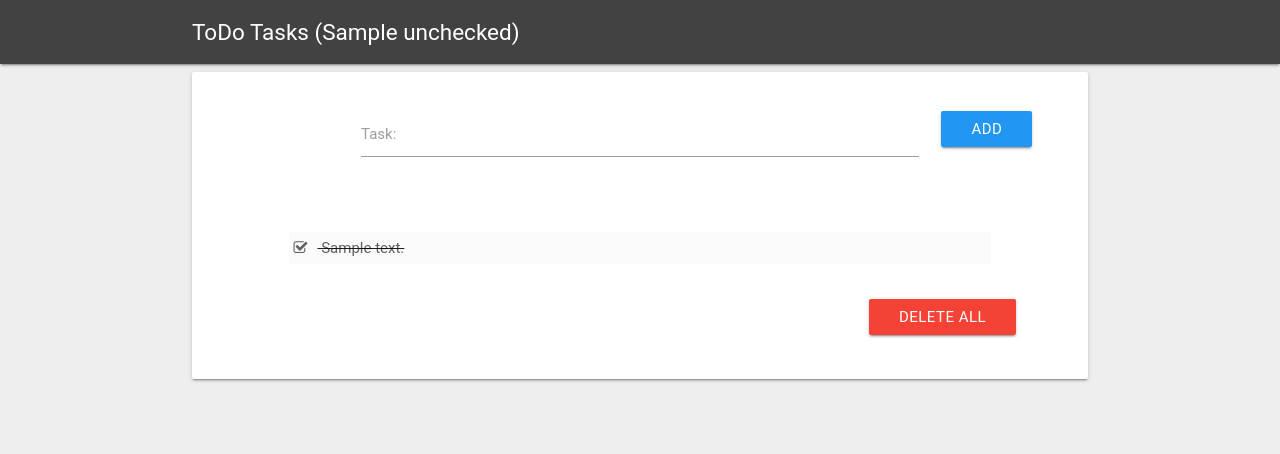
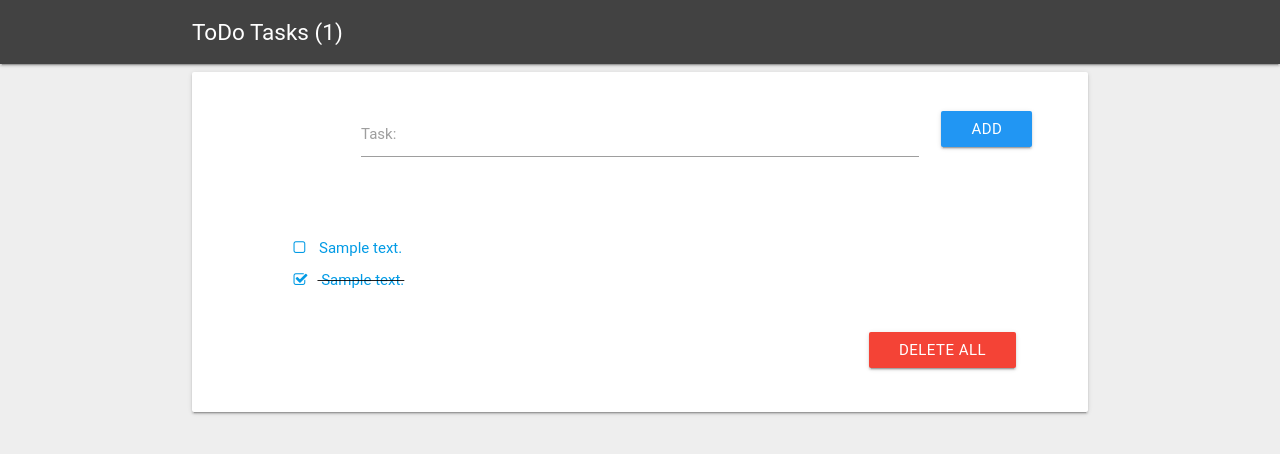
Before and after one commit to meunomemauricio/robot-tutorial, a Django app: template demo/todo/templates/todo/index.html in a window 1280 px wide. Shown: the top 454 px of the page. Run offline with Django 3.2, Linux system fonts and the light colour scheme; tables that the repository leaves empty hold one stand-in row (values such as "Sample post"); the template is opened without the code that fills it: values that come from a table or form of the project are taken from there, most other values are stand-ins (such as "Sample title", 1, 10 or a date in 2020); some libraries are stand-ins or nearby versions; some web fonts are replaced.

Commit message:
Moving checked tasks to bottom

```diff
--- a/demo/todo/templates/todo/index.html
+++ b/demo/todo/templates/todo/index.html
@@ -3,7 +3,7 @@
 <head>
     <meta charset="UTF-8">
     <meta name="viewport" content="width=device-width, initial-scale=1.0"/>
-    <title>ToDo List ({{ unchecked }})</title>
+    <title>ToDo List ({{ unchecked|length }})</title>
 
     {% load static %}
     <link rel="stylesheet" type="text/css" href="{% static 'todo/style.css' %}" />
@@ -16,7 +16,7 @@
     <nav class="grey darken-3">
         <div class="container">
             <div class="nav-wrapper">
-                <span class="title">ToDo Tasks ({{ unchecked }})</span>
+                <span class="title">ToDo Tasks ({{ unchecked|length }})</span>
             </div>
         </div>
     </nav>
@@ -42,15 +42,23 @@
             </div>
             <div class="row">
                 <div class="col l10 offset-l1 s12">
-                {% if todo_items %}
+                {% if unchecked or checked %}
                     <ul>
-                    {% for item in todo_items %}
-                        <li class="task-item prio{{item.priority}} {{item.checked|yesno:'checked,'}}">
+                    {% for item in unchecked %}
+                        <li class="task-item prio{{item.priority}}">
                             <a class="prio{{item.priority}}" href="{% url 'todo:check' %}?id={{item.id}}">
-                                <i class="check-button fa {{item.checked|yesno:'fa-check-square-o,fa-square-o'}}"></i>
+                                <i class="check-button fa fa-square-o"></i>
                                 {{ item.description }}
                             </a>
                         </li>
+                    {% endfor %}
+                    {% for item in checked %}
+                    <li class="task-item prio{{item.priority}} checked">
+                        <a class="prio{{item.priority}}" href="{% url 'todo:check' %}?id={{item.id}}">
+                            <i class="check-button fa fa-check-square-o"></i>
+                            {{ item.description }}
+                        </a>
+                    </li>
                     {% endfor %}
                     </ul>
 
--- a/demo/todo/views.py
+++ b/demo/todo/views.py
@@ -9,8 +9,8 @@ from .models import TodoItem
 def index(request):
     todo_items = TodoItem.objects.order_by('-priority')
     context = {
-        'todo_items': todo_items,
-        'unchecked': len([i for i in todo_items if not i.checked]),
+        'unchecked': [i for i in todo_items if not i.checked],
+        'checked': [i for i in todo_items if i.checked],
         'form': TodoForm(),
     }
     return render(request, template_name='todo/index.html', context=context)
```
